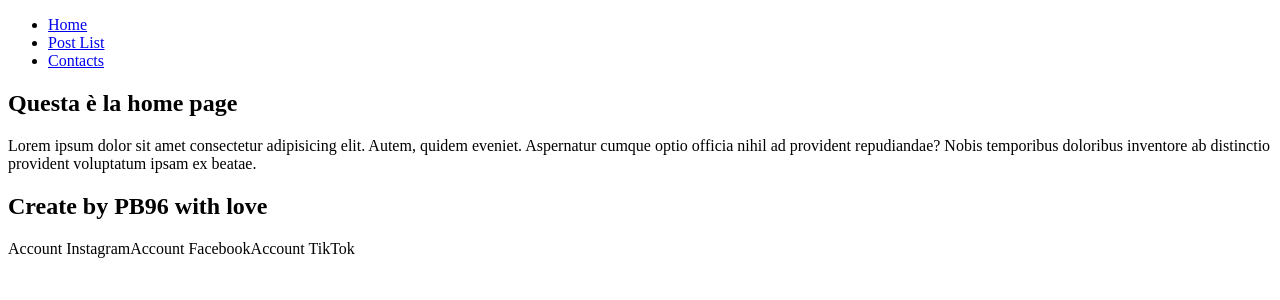
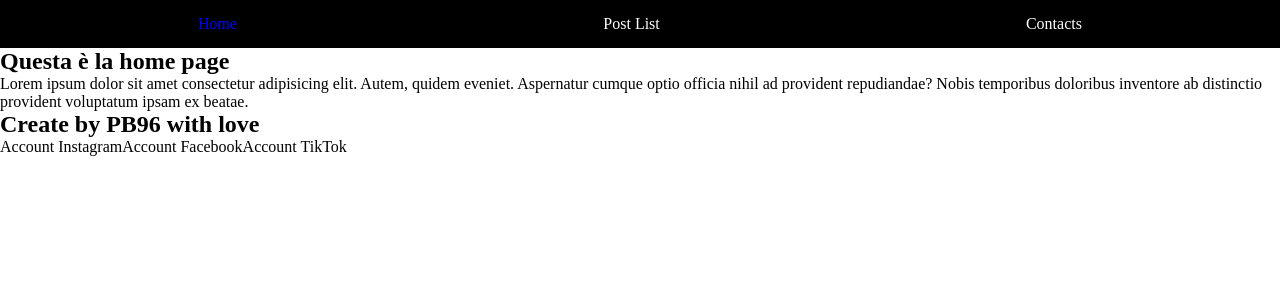
Before and after one commit to giuseppecasaburi/react-router, a React (Vite) app: page / in a window 1280 px wide. Shown: the top 300 px of the page. Built offline with nearby package versions, Linux system fonts and the light colour scheme.

Commit message:
feat: bonus

```diff
--- a/src/index.css
+++ b/src/index.css
@@ -0,0 +1,22 @@
+* {
+    margin: 0;
+    padding: 0;
+    box-sizing: border-box;
+}
+
+nav .active {
+    color: blue;
+}
+
+nav ul {
+    display: flex;
+    justify-content: space-around;
+    list-style: none;
+    background-color: black;
+    padding: 15px;
+}
+
+li a {
+    text-decoration: none;
+    color: white;
+}
```
Also changed, not shown: 1 other file (tests, documents, lock files or other folders).
